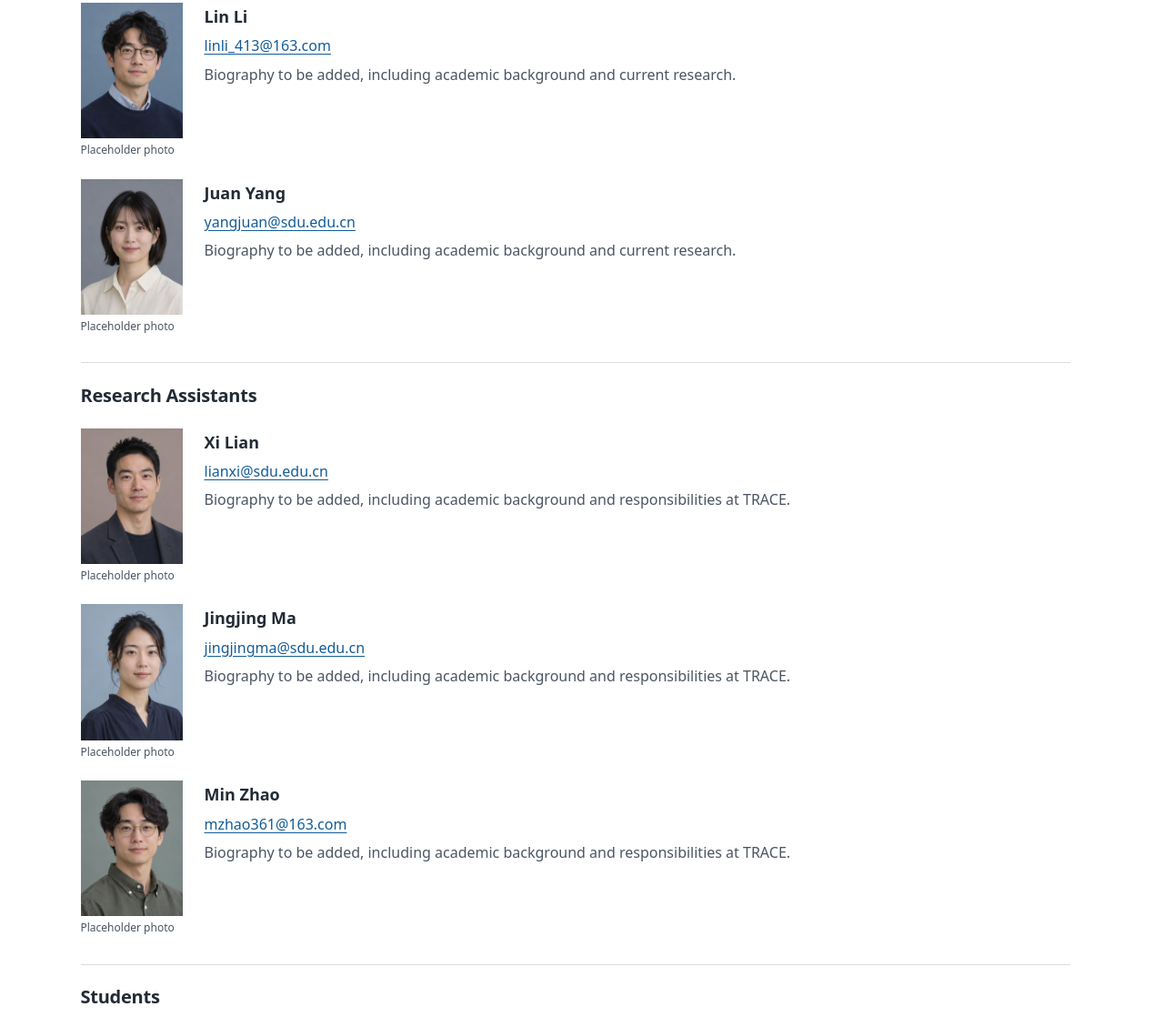
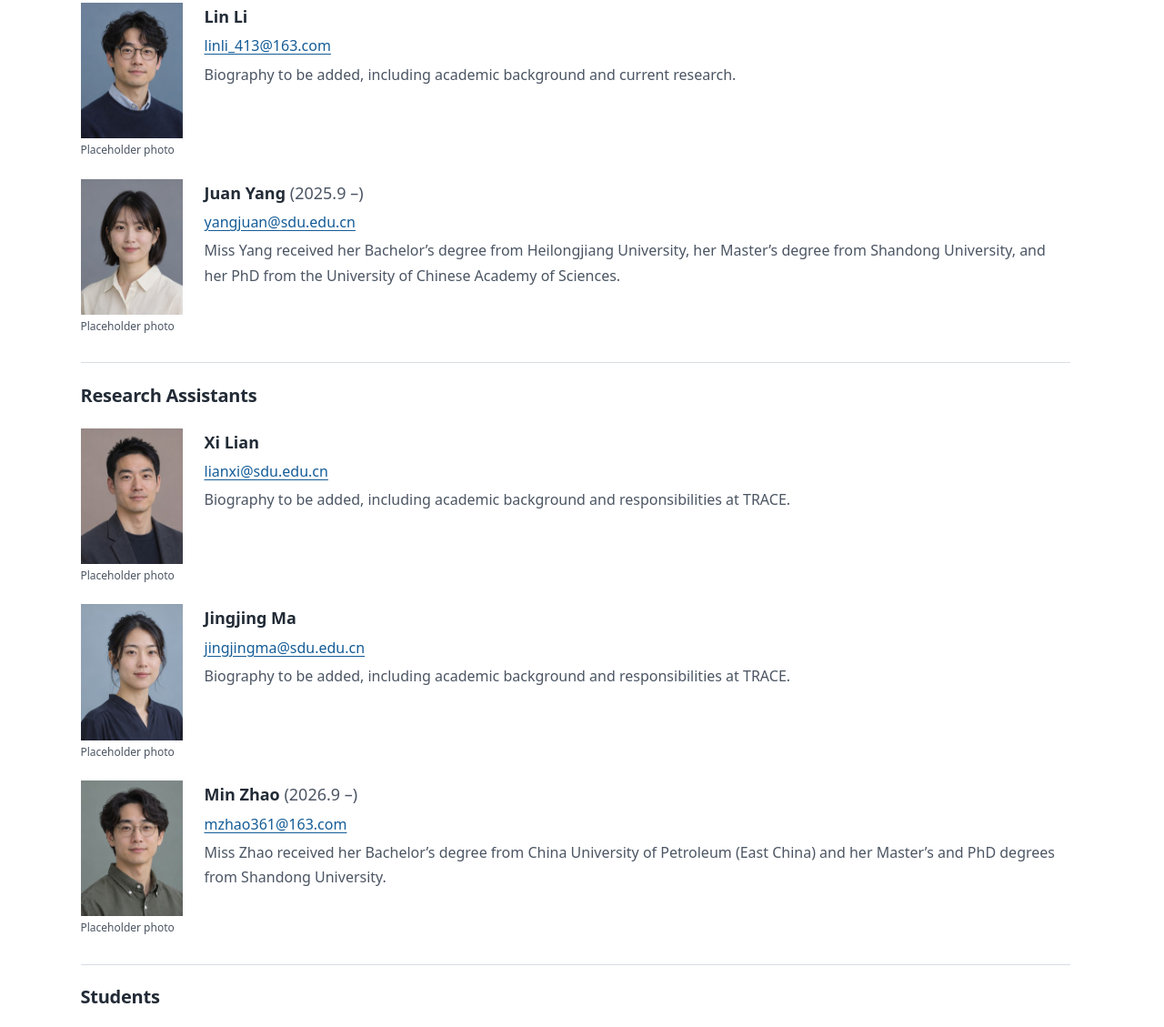
Before and after one commit to Trace-sdu/trace-sdu.github.io, a plain HTML site: page people/team-member/index.html in a window 1280 px wide. Shown: the part 463-1592 px from the top of the page at 91% size. Drawn offline with Linux system fonts and the light colour scheme.

Commit message:
Add Min Zhao and Juan Yang’s education and start dates

```diff
--- a/people/team-member/index.html
+++ b/people/team-member/index.html
@@ -57,9 +57,9 @@
           <figcaption>Placeholder photo</figcaption>
         </figure>
         <div>
-          <h3>Juan Yang</h3>
+          <h3>Juan Yang <span class="member-year">(2025.9 –)</span></h3>
           <p class="member-email"><a href="mailto:yangjuan@sdu.edu.cn">yangjuan@sdu.edu.cn</a></p>
-          <p>Biography to be added, including academic background and current research.</p>
+          <p>Miss Yang received her Bachelor’s degree from Heilongjiang University, her Master’s degree from Shandong University, and her PhD from the University of Chinese Academy of Sciences.</p>
         </div>
       </article>
     </section>
@@ -97,9 +97,9 @@
           <figcaption>Placeholder photo</figcaption>
         </figure>
         <div>
-          <h3>Min Zhao</h3>
+          <h3>Min Zhao <span class="member-year">(2026.9 –)</span></h3>
           <p class="member-email"><a href="mailto:mzhao361@163.com">mzhao361@163.com</a></p>
-          <p>Biography to be added, including academic background and responsibilities at TRACE.</p>
+          <p>Miss Zhao received her Bachelor’s degree from China University of Petroleum (East China) and her Master’s and PhD degrees from Shandong University.</p>
         </div>
       </article>
     </section>
```
